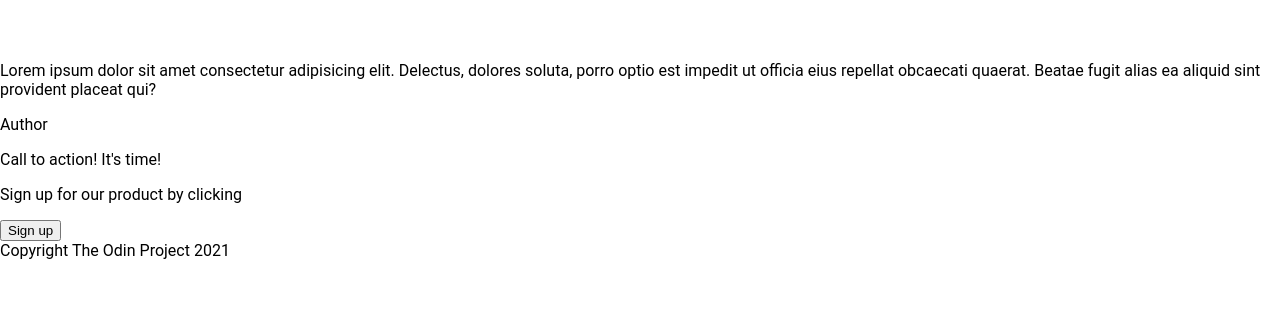
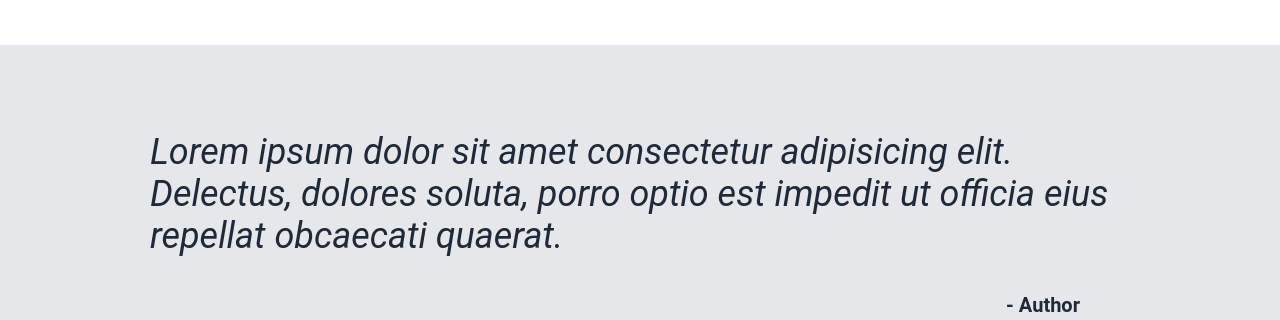
Before and after one commit to lisa-go/project-landing-page, a plain HTML site: page index.html in a window 1280 px wide. Shown: the part 551-871 px from the top of the page. Before the commit the page ends 811 px from the top, so only its background shows below. Drawn offline with Linux system fonts and the light colour scheme.

Commit message:
finished quote section

```diff
--- a/index.html
+++ b/index.html
@@ -50,8 +50,8 @@
     </div>
 
     <div class="quote-container">
-        <p class="quote">Lorem ipsum dolor sit amet consectetur adipisicing elit. Delectus, dolores soluta, porro optio est impedit ut officia eius repellat obcaecati quaerat. Beatae fugit alias ea aliquid sint provident placeat qui?</p>
-        <p class="quote-author">Author</p>
+        <p class="quote">Lorem ipsum dolor sit amet consectetur adipisicing elit. Delectus, dolores soluta, porro optio est impedit ut officia eius repellat obcaecati quaerat.</p>
+        <p class="quote-author">- Author</p>
     </div>
 
     <div class="signup-container">
--- a/style.css
+++ b/style.css
@@ -134,3 +134,22 @@ a {
     padding: 0;
     gap: 8px;
 }
+
+.quote-container {
+    background-color: #E5E7EB;
+    padding:  50px 150px;
+}
+
+.quote {
+    font-size: 36px;
+    font-style: italic;
+    color: #1F2937;
+}
+
+.quote-author {
+    font-size: 20px;
+    font-weight: bold;
+    color:#1F2937;
+    text-align: right;
+    padding-right: 50px;
+}
```
